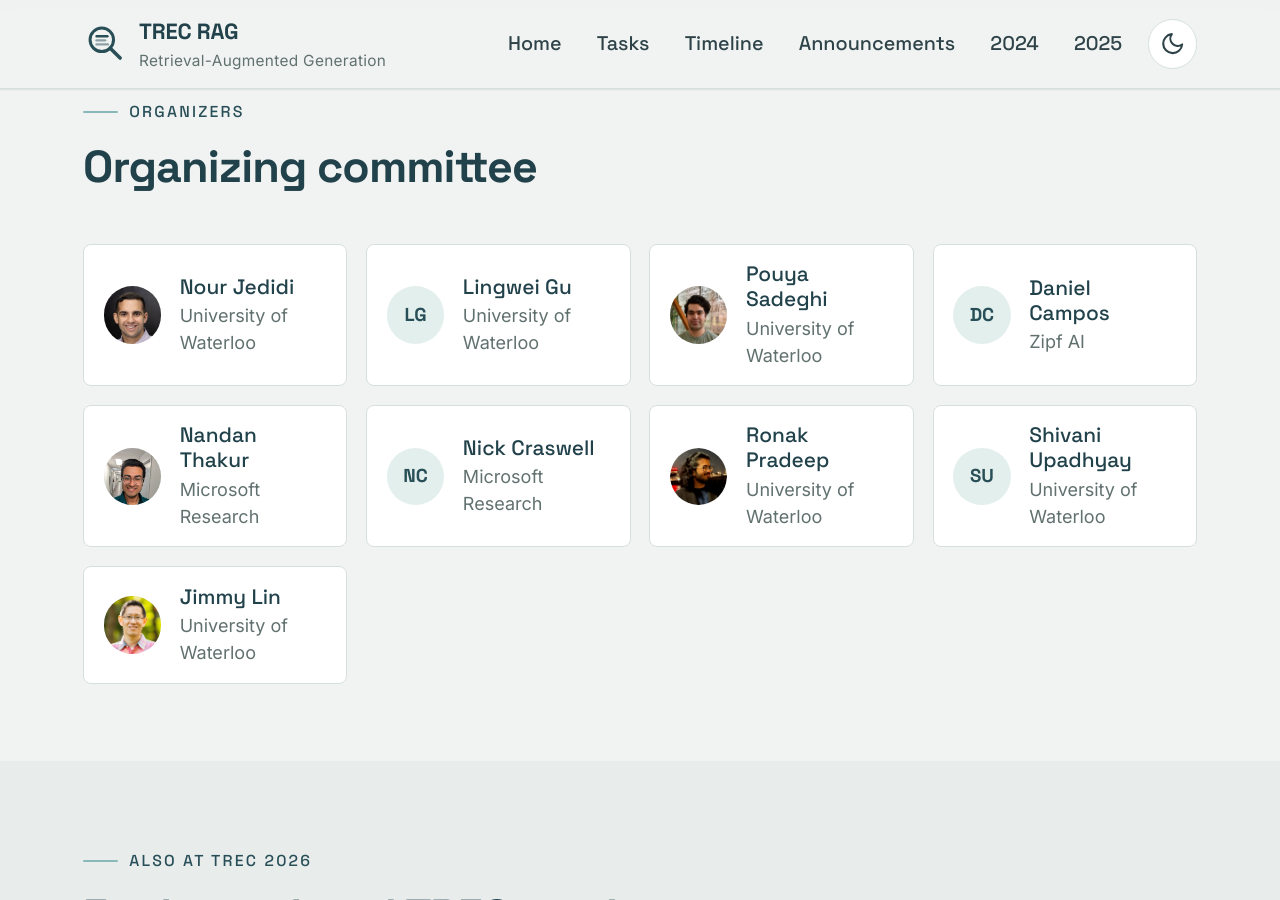
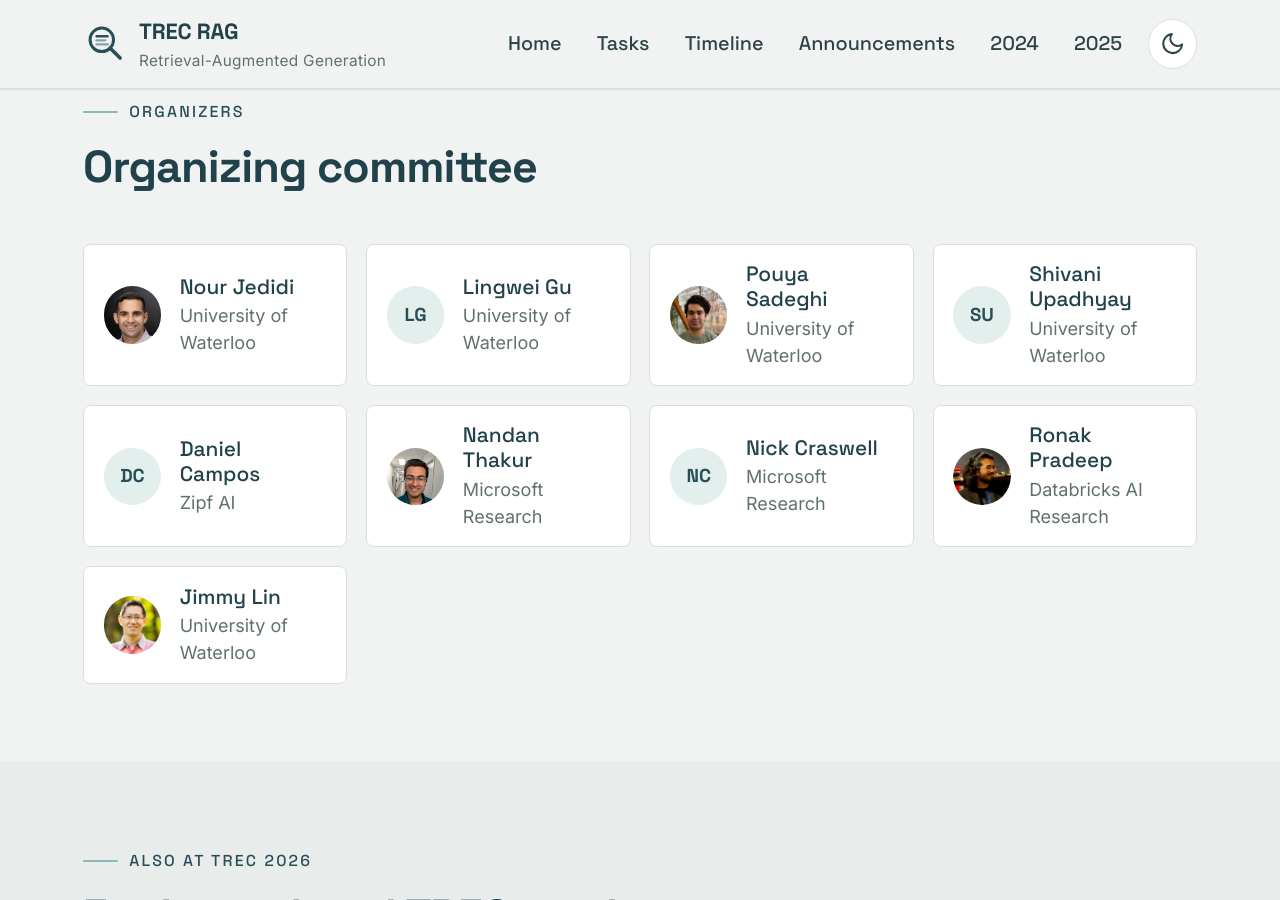
Before and after one commit to TREC-RAG/trec-rag.github.io, a Jekyll site: the page built from docs/index.md, in a window 1280 px wide and 900 px high, scrolled down 5640 px. Built offline with Jekyll 4.4.1, drawn with Linux system fonts in a browser that asks for light colours; cached includes are drawn as plain includes.

Commit message:
Update organizer affiliation and order

```diff
--- a/docs/_data/home.yml
+++ b/docs/_data/home.yml
@@ -145,6 +145,8 @@
   - name: "Pouya Sadeghi"
     aff: "University of Waterloo"
     img: "/assets/images/organizers/pouya-sadeghi.jpg"
+  - name: "Shivani Upadhyay"
+    aff: "University of Waterloo"
   - name: "Daniel Campos"
     aff: "Zipf AI"
   - name: "Nandan Thakur"
@@ -153,10 +155,8 @@
   - name: "Nick Craswell"
     aff: "Microsoft Research"
   - name: "Ronak Pradeep"
-    aff: "University of Waterloo"
+    aff: "Databricks AI Research"
     img: "/assets/images/organizers/ronak-pradeep.png"
-  - name: "Shivani Upadhyay"
-    aff: "University of Waterloo"
   - name: "Jimmy Lin"
     aff: "University of Waterloo"
     img: "/assets/images/organizers/jimmy-lin.jpg"
```
